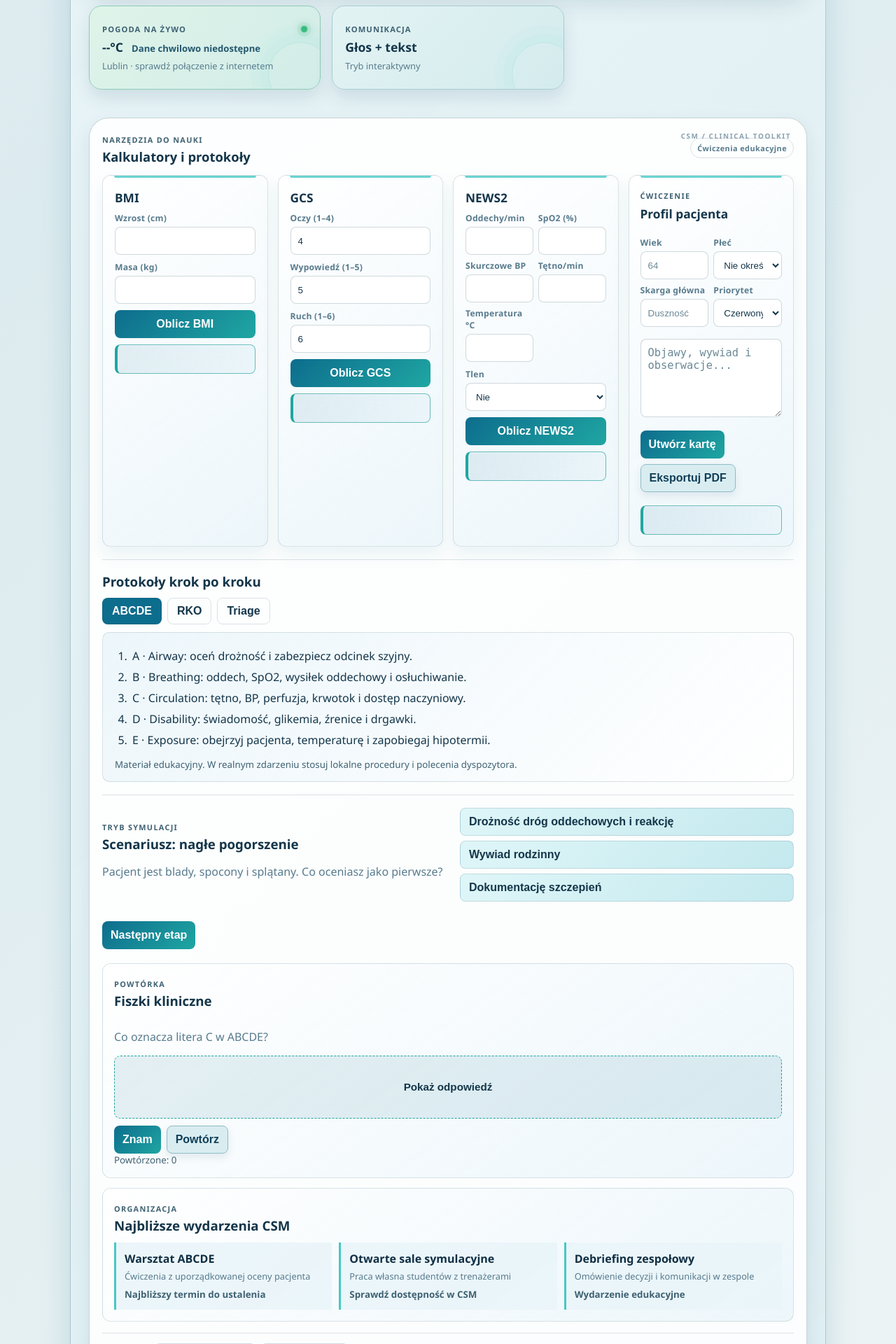
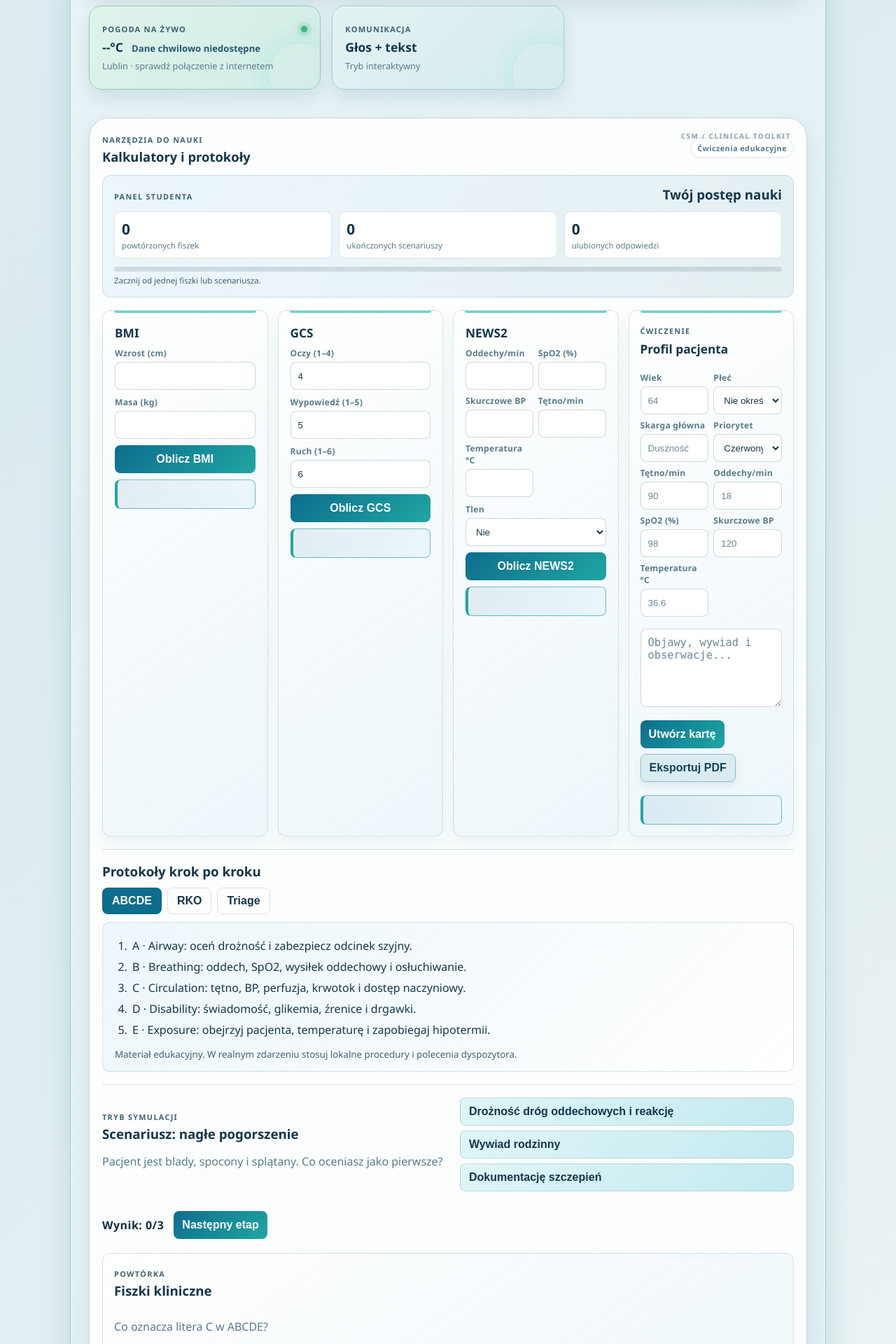
Before and after one commit to coobadzik2-hub/CSMek-Ai, a FastAPI app: page / in a window 1280 px wide. Shown: the part 2453-4373 px from the top of the page at 70% size. Run offline with FastAPI, Linux system fonts and the light colour scheme; data that the repository does not hold is empty.

Commit message:
Add student dashboard and vital signs

```diff
--- a/web_app/templates/index.html
+++ b/web_app/templates/index.html
@@ -319,6 +319,7 @@
           <div><span class="eyebrow">Narzędzia do nauki</span><h2 id="clinicalToolsTitle">Kalkulatory i protokoły</h2></div>
           <span class="tool-disclaimer">Ćwiczenia edukacyjne</span>
         </div>
+        <section class="student-dashboard" aria-labelledby="studentDashboardTitle"><div class="tool-section-heading"><span class="eyebrow">Panel studenta</span><h3 id="studentDashboardTitle">Twój postęp nauki</h3></div><div class="progress-metrics"><article><strong id="dashboardFlashcards">0</strong><span>powtórzonych fiszek</span></article><article><strong id="dashboardScenarios">0</strong><span>ukończonych scenariuszy</span></article><article><strong id="dashboardFavorites">0</strong><span>ulubionych odpowiedzi</span></article></div><div class="progress-track"><span id="dashboardProgressBar"></span></div><small id="dashboardProgressLabel">Zacznij od jednej fiszki lub scenariusza.</small></section>
         <div class="tool-grid">
           <article class="tool-card">
             <h3>BMI</h3>
@@ -339,10 +340,10 @@
             <label>Tlen<select id="newsOxygen"><option value="0">Nie</option><option value="2">Tak</option></select></label>
             <button id="newsCalculate" type="button">Oblicz NEWS2</button><output id="newsResult" aria-live="polite"></output>
           </article>
-          <section class="patient-card tool-card"><div class="tool-section-heading"><span class="eyebrow">Ćwiczenie</span><h3>Profil pacjenta</h3></div><div class="tool-two-column"><label>Wiek<input id="patientAge" type="number" min="0" max="120" placeholder="64"></label><label>Płeć<select id="patientSex"><option>Nie określono</option><option>Kobieta</option><option>Mężczyzna</option></select></label><label>Skarga główna<input id="patientComplaint" placeholder="Duszność"></label><label>Priorytet<select id="patientPriority"><option>Czerwony</option><option>Żółty</option><option>Zielony</option></select></label></div><textarea id="patientNotes" rows="3" placeholder="Objawy, wywiad i obserwacje..."></textarea><div class="patient-actions"><button id="patientGenerate" type="button">Utwórz kartę</button><button id="patientPrint" class="secondary" type="button">Eksportuj PDF</button></div><output id="patientSummary" class="patient-summary" aria-live="polite"></output></section>
+          <section class="patient-card tool-card"><div class="tool-section-heading"><span class="eyebrow">Ćwiczenie</span><h3>Profil pacjenta</h3></div><div class="tool-two-column"><label>Wiek<input id="patientAge" type="number" min="0" max="120" placeholder="64"></label><label>Płeć<select id="patientSex"><option>Nie określono</option><option>Kobieta</option><option>Mężczyzna</option></select></label><label>Skarga główna<input id="patientComplaint" placeholder="Duszność"></label><label>Priorytet<select id="patientPriority"><option>Czerwony</option><option>Żółty</option><option>Zielony</option></select></label><label>Tętno/min<input id="patientPulse" type="number" min="0" placeholder="90"></label><label>Oddechy/min<input id="patientRespiratory" type="number" min="0" placeholder="18"></label><label>SpO2 (%)<input id="patientSpo2" type="number" min="50" max="100" placeholder="98"></label><label>Skurczowe BP<input id="patientBp" type="number" min="40" placeholder="120"></label><label>Temperatura °C<input id="patientTemp" type="number" step="0.1" placeholder="36.6"></label></div><textarea id="patientNotes" rows="3" placeholder="Objawy, wywiad i obserwacje..."></textarea><div class="patient-actions"><button id="patientGenerate" type="button">Utwórz kartę</button><button id="patientPrint" class="secondary" type="button">Eksportuj PDF</button></div><output id="patientSummary" class="patient-summary" aria-live="polite"></output></section>
         </div>
         <div class="protocols-block"><h3>Protokoły krok po kroku</h3><div class="protocol-tabs"><button class="protocol-tab is-active" data-protocol="abcde" type="button">ABCDE</button><button class="protocol-tab" data-protocol="cpr" type="button">RKO</button><button class="protocol-tab" data-protocol="triage" type="button">Triage</button></div><article id="protocolContent" class="protocol-content"></article></div>
-        <div class="scenario-block"><div><span class="eyebrow">Tryb symulacji</span><h3>Scenariusz: nagłe pogorszenie</h3><p id="scenarioPrompt">Pacjent jest blady, spocony i splątany. Co oceniasz jako pierwsze?</p></div><div id="scenarioOptions" class="scenario-options"></div><p id="scenarioFeedback" class="tool-feedback" aria-live="polite"></p><button id="scenarioNext" type="button">Następny etap</button></div>
+        <div class="scenario-block"><div><span class="eyebrow">Tryb symulacji</span><h3>Scenariusz: nagłe pogorszenie</h3><p id="scenarioPrompt">Pacjent jest blady, spocony i splątany. Co oceniasz jako pierwsze?</p></div><div id="scenarioOptions" class="scenario-options"></div><p id="scenarioFeedback" class="tool-feedback" aria-live="polite"></p><strong id="scenarioScore" class="scenario-score">Wynik: 0/3</strong><button id="scenarioNext" type="button">Następny etap</button></div>
         <div class="patient-training-grid">
           <section class="flashcard-card"><div class="tool-section-heading"><span class="eyebrow">Powtórka</span><h3>Fiszki kliniczne</h3></div><p id="flashcardQuestion"></p><button id="flashcardReveal" class="flashcard-face" type="button">Pokaż odpowiedź</button><p id="flashcardAnswer" class="flashcard-answer" hidden></p><div class="flashcard-actions"><button id="flashcardEasy" type="button">Znam</button><button id="flashcardHard" class="secondary" type="button">Powtórz</button></div><small id="studyProgress">Powtórzone: 0</small></section>
         </div>
```
